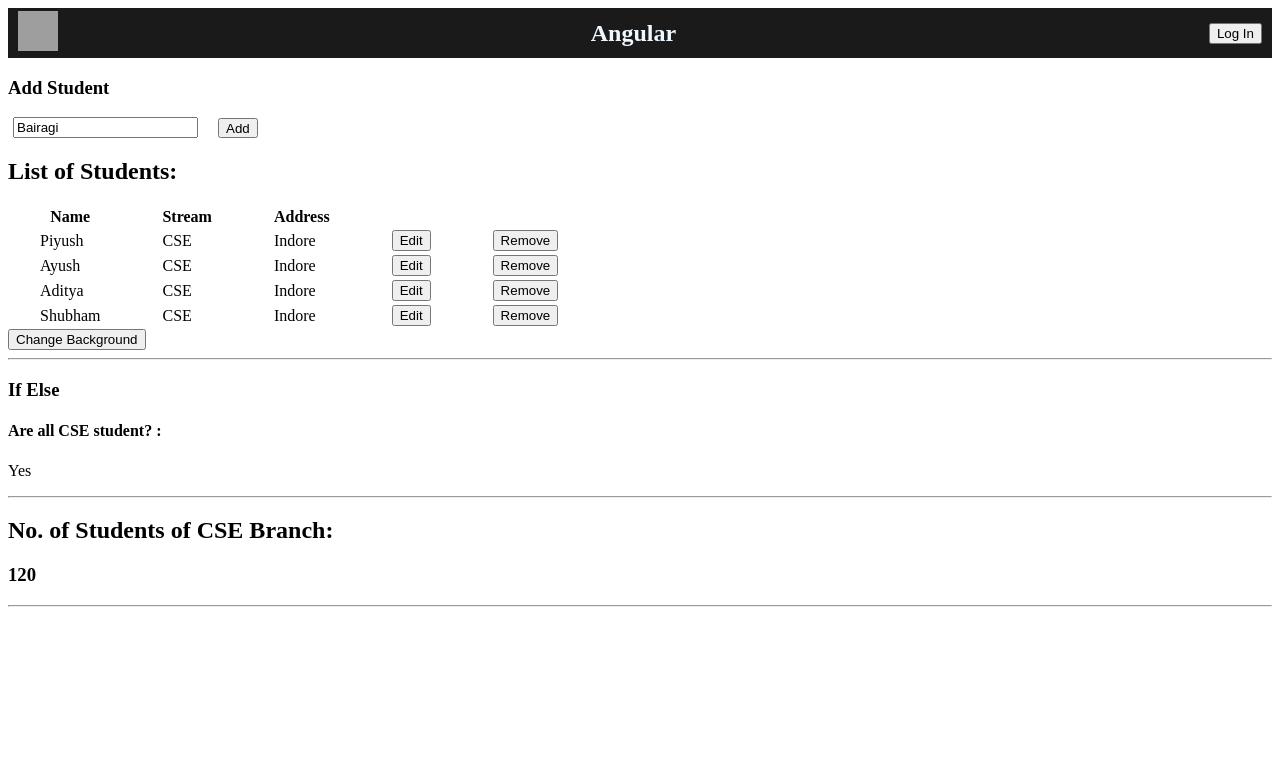
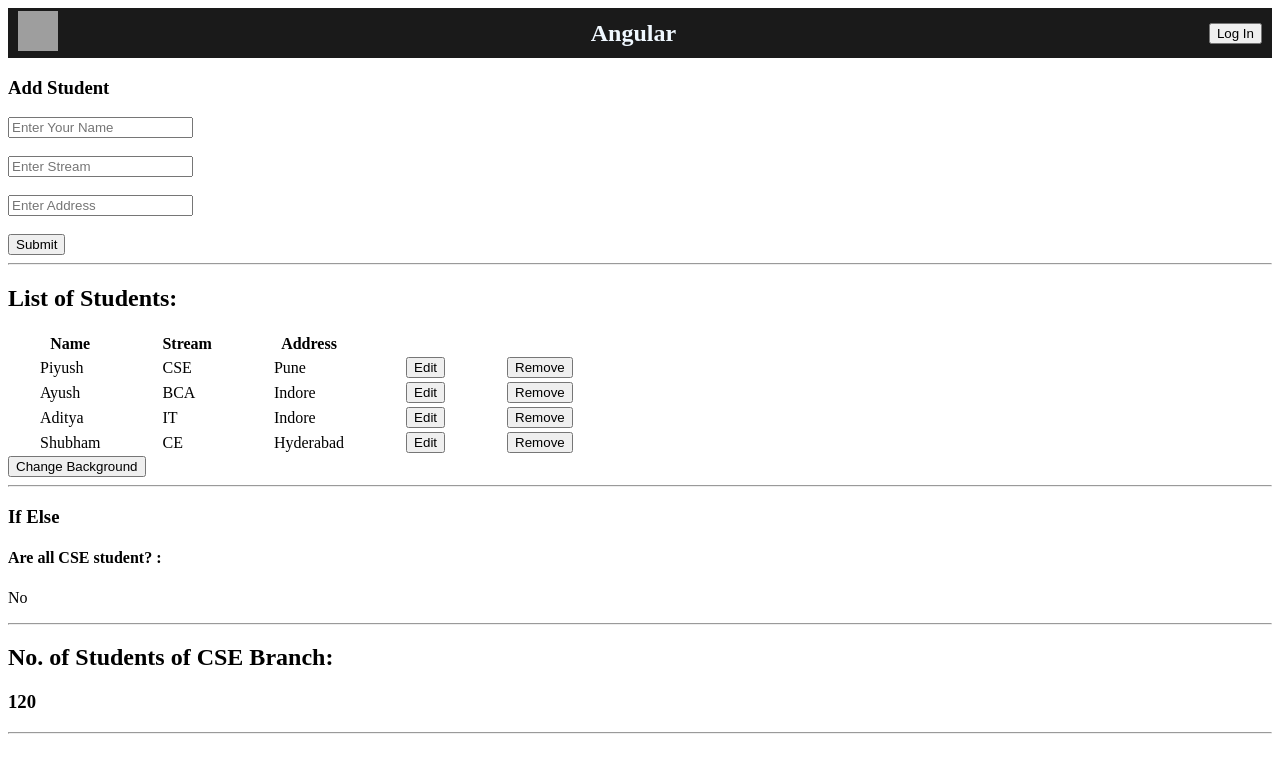
Before and after one commit to Piyush-Bairagi/angular-college, an Angular app: page / in a window 1280 px wide. Shown: the top 772 px of the page. Built offline with nearby package versions, Linux system fonts and the light colour scheme; grey boxes are pictures that could not be loaded.

Commit message:
form using ngForm

```diff
--- a/src/app/app.module.ts
+++ b/src/app/app.module.ts
@@ -1,4 +1,5 @@
 import { NgModule } from '@angular/core';
+import { FormsModule } from '@angular/forms';
 import { BrowserModule } from '@angular/platform-browser';
 
 import { AppComponent } from './app.component';
@@ -9,7 +10,7 @@
     AppComponent, HeaderComponent
   ],
   imports: [
-    BrowserModule
+    BrowserModule, FormsModule
   ],
   providers: [],
   bootstrap: [AppComponent]
--- a/src/app/headerComponent/headerComponent.component.html
+++ b/src/app/headerComponent/headerComponent.component.html
@@ -10,11 +10,16 @@
             <button class="log-in">Log In</button>
         </div>
     </nav>
+
     <h3>Add Student</h3>
-    <div class="addstudent">
-        <input type="text" #inputStudent [value]="inputBoxValue">
-        <button type="button" class="addstudentinput" (click)="addStudent(inputStudent.value)">Add</button>
-    </div>
+    <form #addStudentForm="ngForm" (ngSubmit)="addStudent(addStudentForm)">
+        <input type="text" ngModel placeholder="Enter Your Name" name="studentName"><br><br>
+        <input type="text" ngModel placeholder="Enter Stream" name="studentStream"><br><br>
+        <input type="text" ngModel placeholder="Enter Address" name="studentAddress"><br><br>
+        <button type="submit">Submit</button>
+    </form>
+    <hr>
+
     <h2>List of Students:</h2>
     <table [style.backgroundColor]="backgroundColour">
         <tr>
@@ -24,8 +29,8 @@
         </tr>
         <tr *ngFor="let student of studentDetails">
             <td>{{student.name}}</td>
-            <td>CSE</td>
-            <td>Indore</td>
+            <td>{{student.branch}}</td>
+            <td>{{student.address}}</td>
             <td><button type="button">Edit</button></td>
             <td><button type="button">Remove</button></td>
         </tr>
--- a/src/app/headerComponent/headerComponent.component.ts
+++ b/src/app/headerComponent/headerComponent.component.ts
@@ -1,4 +1,5 @@
 import { Component } from '@angular/core';
+import { NgForm } from '@angular/forms';
 
 @Component({
     selector: 'headerComponent',
@@ -6,9 +7,8 @@
     styleUrls: [ './headerComponent.component.css' ]
 })
 export class HeaderComponent {
-    studentName:string = "Piyush";
-    inputBoxValue:string = "Bairagi";
-    areAllCSEStudent:boolean = true;
+
+    areAllCSEStudent:boolean = false;
     stream:string = "CSE";
     backgroundColour= "White";
     studentDetails = [
@@ -18,9 +18,8 @@
         {name: 'Shubham', branch: 'CE', address: 'Hyderabad'},
     ];
 
-    addStudent(input:string) {
-        this.studentName = input;
-        this.studentDetails.push({name: input, branch: 'CSE', address: 'Indore'});
+    addStudent(input:NgForm) {
+        this.studentDetails.push({name: input.value.studentName, branch: input.value.studentStream, address: input.value.studentAddress});
     }
 
     changeStyle() {
```
